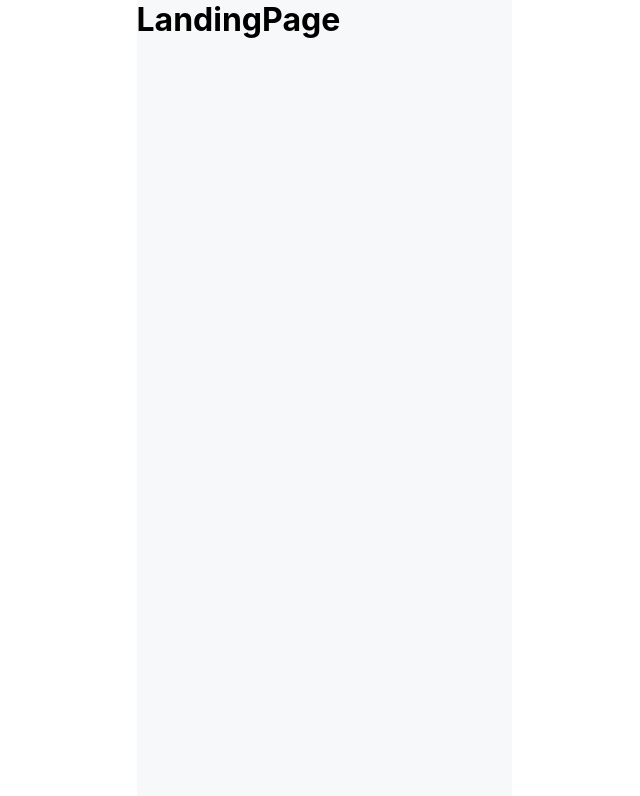
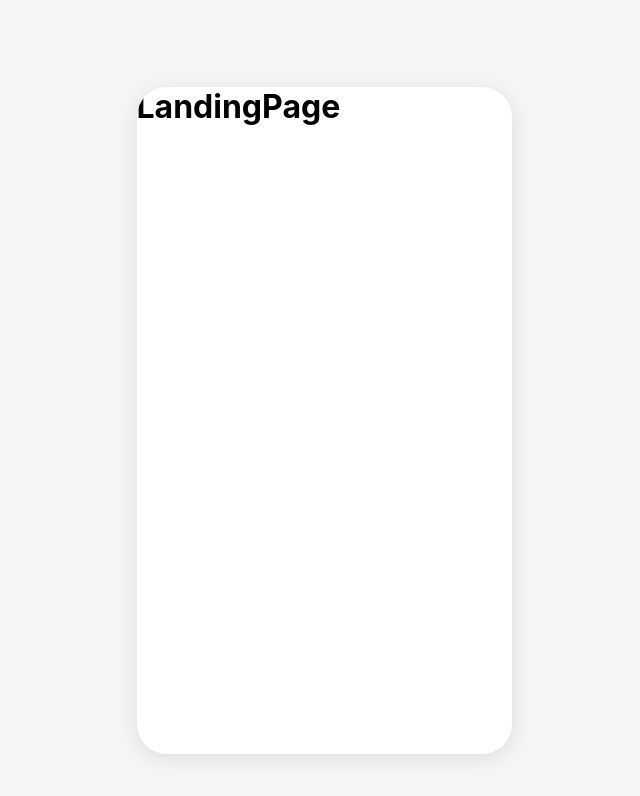
Before and after one commit to Prem324/Educase-Design, a React (Create React App) app: page / in a window 1280 px wide. Shown: the top 796 px of the page, without its empty margins (316-956 px from the left). Built offline with nearby package versions, Linux system fonts and the light colour scheme.

Commit message:
Develop-Layout

```diff
--- a/src/App.css
+++ b/src/App.css
@@ -6,4 +6,27 @@
 body {
   display: flex;
   justify-content: center;
+  align-items: center;
+  min-height: 100vh;
+  background: #f5f5f5;
+  margin: 0;
+  padding: 20px;
 }
+
+.app-container {
+  width: 375px; /* Standard mobile width */
+  height: 667px; /* Standard mobile height */
+  background: white;
+  border-radius: 30px;
+  box-shadow: 0 4px 20px rgba(0, 0, 0, 0.1);
+  overflow: hidden;
+  position: relative;
+}
+
+@media (max-width: 400px) {
+  .app-container {
+    width: 100%;
+    height: 100vh;
+    border-radius: 0;
+  }
+}
--- a/src/App.js
+++ b/src/App.js
@@ -8,12 +8,14 @@ import "./App.css";
 const App = () => {
   return (
     <BrowserRouter>
+      <div className="app-container">
         <Routes>
           <Route path="/" element={<LandingPage />} />
           <Route path="/login" element={<LoginScreen />} />
           <Route path="/signup" element={<SignupScreen />} />
           <Route path="/profile" element={<Profile />} />
         </Routes>
+      </div>
     </BrowserRouter>
   );
 };
--- a/src/components/LandingPage/index.css
+++ b/src/components/LandingPage/index.css
@@ -2,4 +2,5 @@
   height: 812px;
   width: 375px;
   background-color: #f7f8f9;
+  display: flex;
 }
--- a/src/components/LandingPage/index.js
+++ b/src/components/LandingPage/index.js
@@ -3,7 +3,7 @@ import "./index.css";
 
 const LandingPage = () => {
   return (
-    <div className="landing-page">
+    <div>
       <h1>LandingPage</h1>
     </div>
   );
```
Lines whose indentation alone changed are shown as unchanged.
